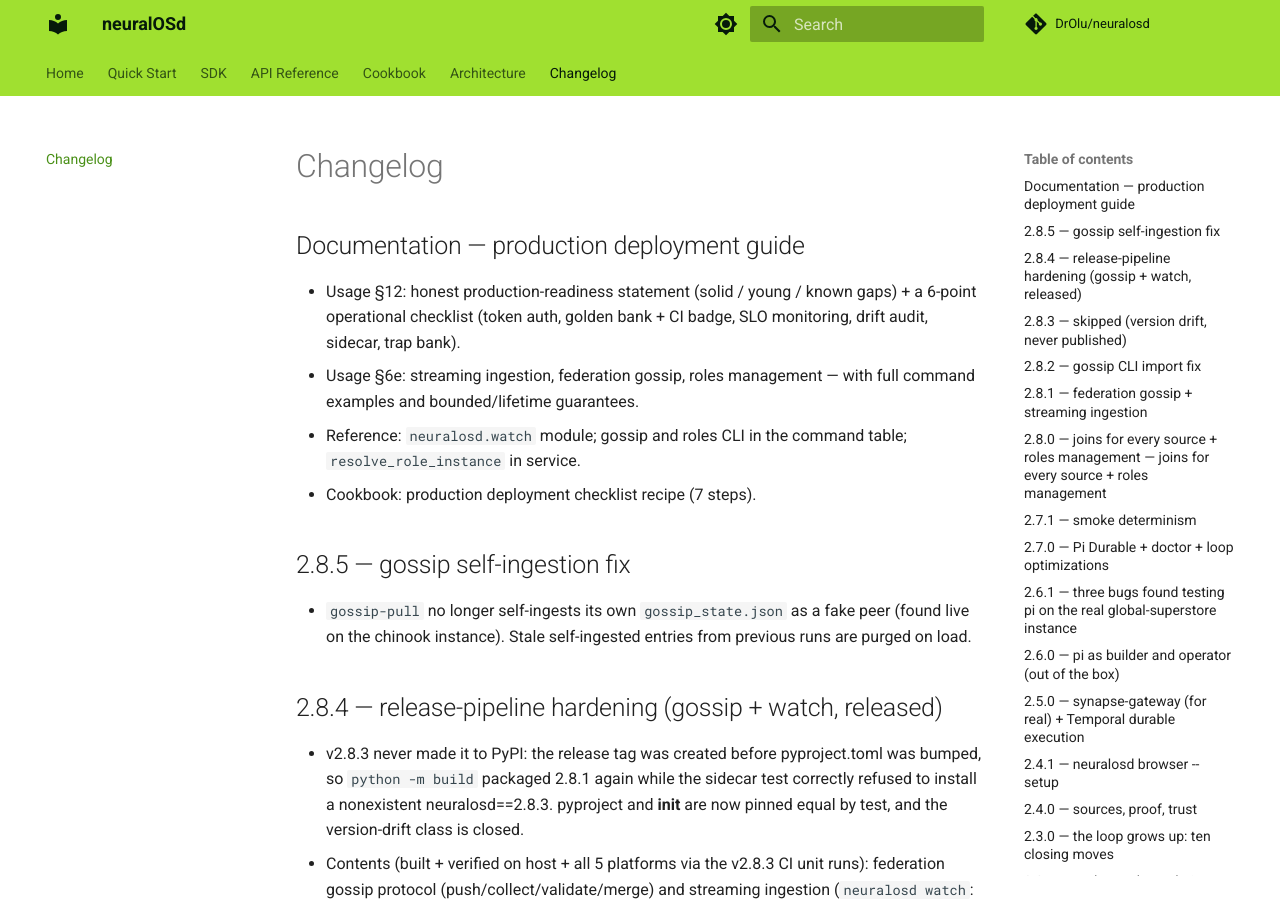
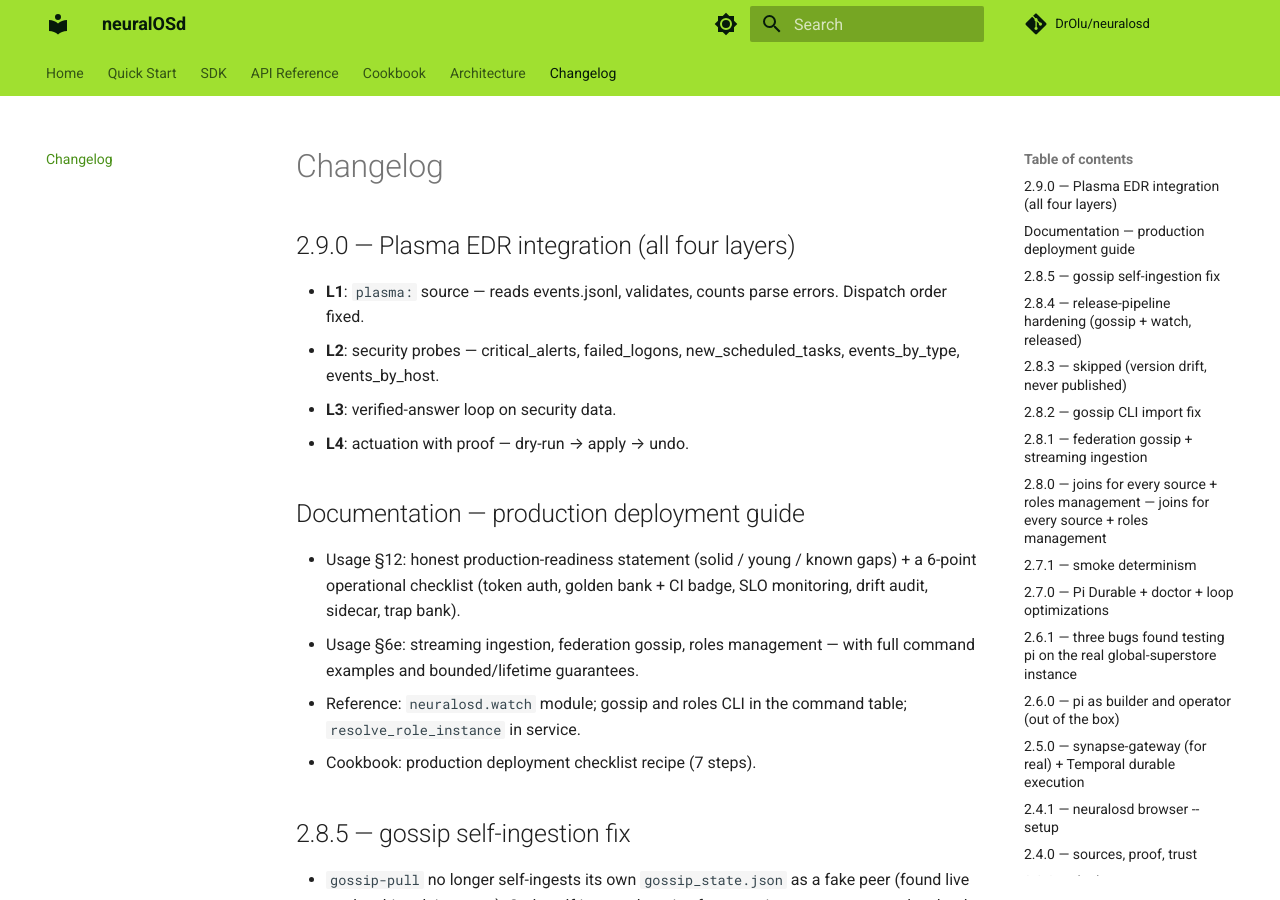
Before and after one commit to DrOlu/neuralosd, an MkDocs documentation site: the page built from docs/changelog.md, in a window 1280 px wide and 900 px high. Built offline with MkDocs 1.6.1 and Material for MkDocs 9.7.7, drawn with Linux system fonts in a browser that asks for light colours; comment, search, counter and statistics services are not loaded.

Commit message:
release 2.9.0

```diff
--- a/docs/changelog.md
+++ b/docs/changelog.md
@@ -1,4 +1,12 @@
 # Changelog
+
+## 2.9.0 — Plasma EDR integration (all four layers)
+
+- **L1**: `plasma:` source — reads events.jsonl, validates, counts parse errors. Dispatch order fixed.
+- **L2**: security probes — critical_alerts, failed_logons, new_scheduled_tasks, events_by_type, events_by_host.
+- **L3**: verified-answer loop on security data.
+- **L4**: actuation with proof — dry-run → apply → undo.
+
 
 ## Documentation — production deployment guide
 
--- a/pyproject.toml
+++ b/pyproject.toml
@@ -4,7 +4,7 @@ build-backend = "setuptools.build_meta"
 
 [project]
 name = "neuralosd"
-version = "2.8.6"
+version = "2.9.0"
 description = "Deterministic-first agentic runtime — @probe framework, chain runner, meta-selector, HITL guardrails, MCP/OpenAPI exposure, and microVM sandbox backends (BoxLite / Microsandbox)"
 readme = "README.md"
 requires-python = ">=3.10"
--- a/src/neuralosd/__init__.py
+++ b/src/neuralosd/__init__.py
@@ -6,7 +6,7 @@ One pip install. Two sandbox backends (BoxLite, Microsandbox). Any data
 source. Offline. On CPU. With verification gates, audit trail, and
 deterministic routing.
 """
-__version__ = "2.8.6"
+__version__ = "2.9.0"
 
 _DOCS = {
     "usage": "neuralOS usage and operations guide",
--- a/src/neuralosd_sdk/__init__.py
+++ b/src/neuralosd_sdk/__init__.py
@@ -6,4 +6,4 @@ from .client import (  # noqa: F401
     RefusalError,
     TransportError,
 )
-__version__ = "2.8.1"
+__version__ = "2.9.0"
```
